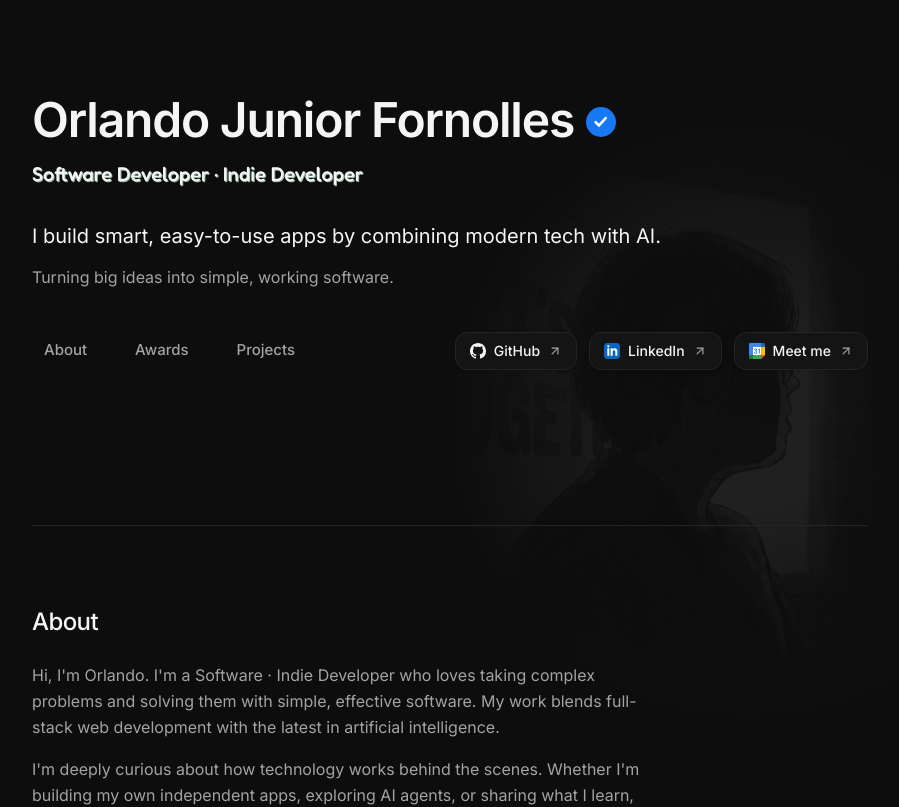
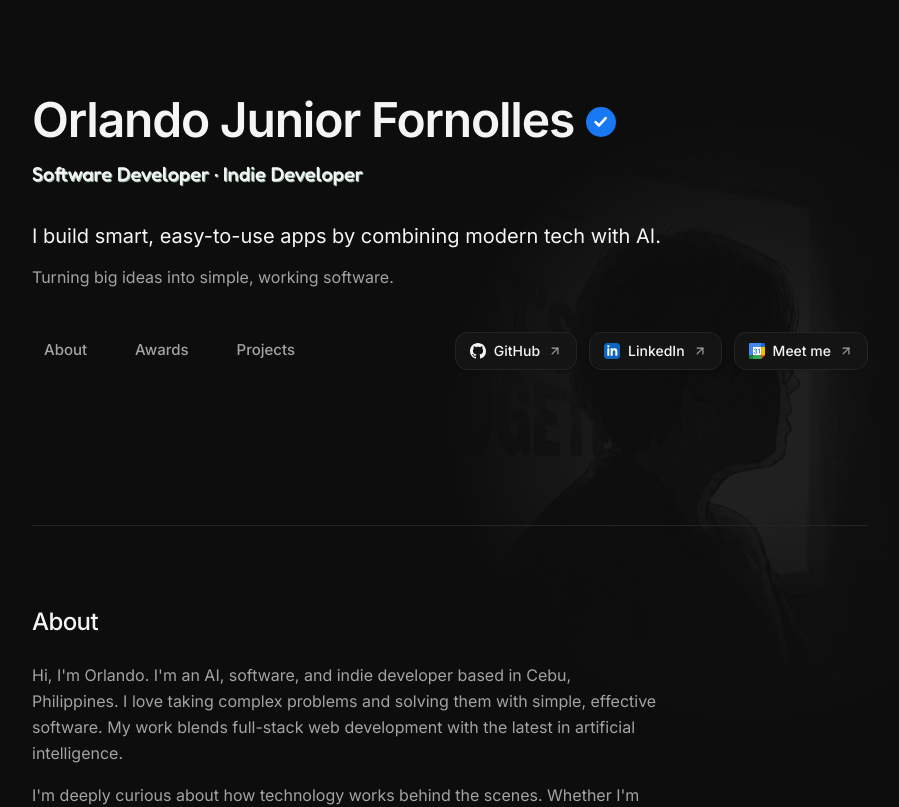
Before and after one commit to orlandojr23/my_portfolio, a Next.js app: page / in a window 1280 px wide. Shown: the top 807 px of the page, without its empty margins (190-1089 px from the left). Built offline with nearby package versions, Linux system fonts and the light colour scheme.

Commit message:
feat: update about section text

```diff
--- a/data/portfolio.js
+++ b/data/portfolio.js
@@ -45,7 +45,7 @@ export const navLinks = [
 export const about = {
   heading: "About",
   paragraphs: [
-    "Hi, I'm Orlando. I'm a Software · Indie Developer who loves taking complex problems and solving them with simple, effective software. My work blends full-stack web development with the latest in artificial intelligence.",
+    "Hi, I'm Orlando. I'm an AI, software, and indie developer based in Cebu, Philippines. I love taking complex problems and solving them with simple, effective software. My work blends full-stack web development with the latest in artificial intelligence.",
     "I'm deeply curious about how technology works behind the scenes. Whether I'm building my own independent apps, exploring AI agents, or sharing what I learn, my goal is always to create tools that are actually useful and easy to understand.",
   ],
   labels: [
```
